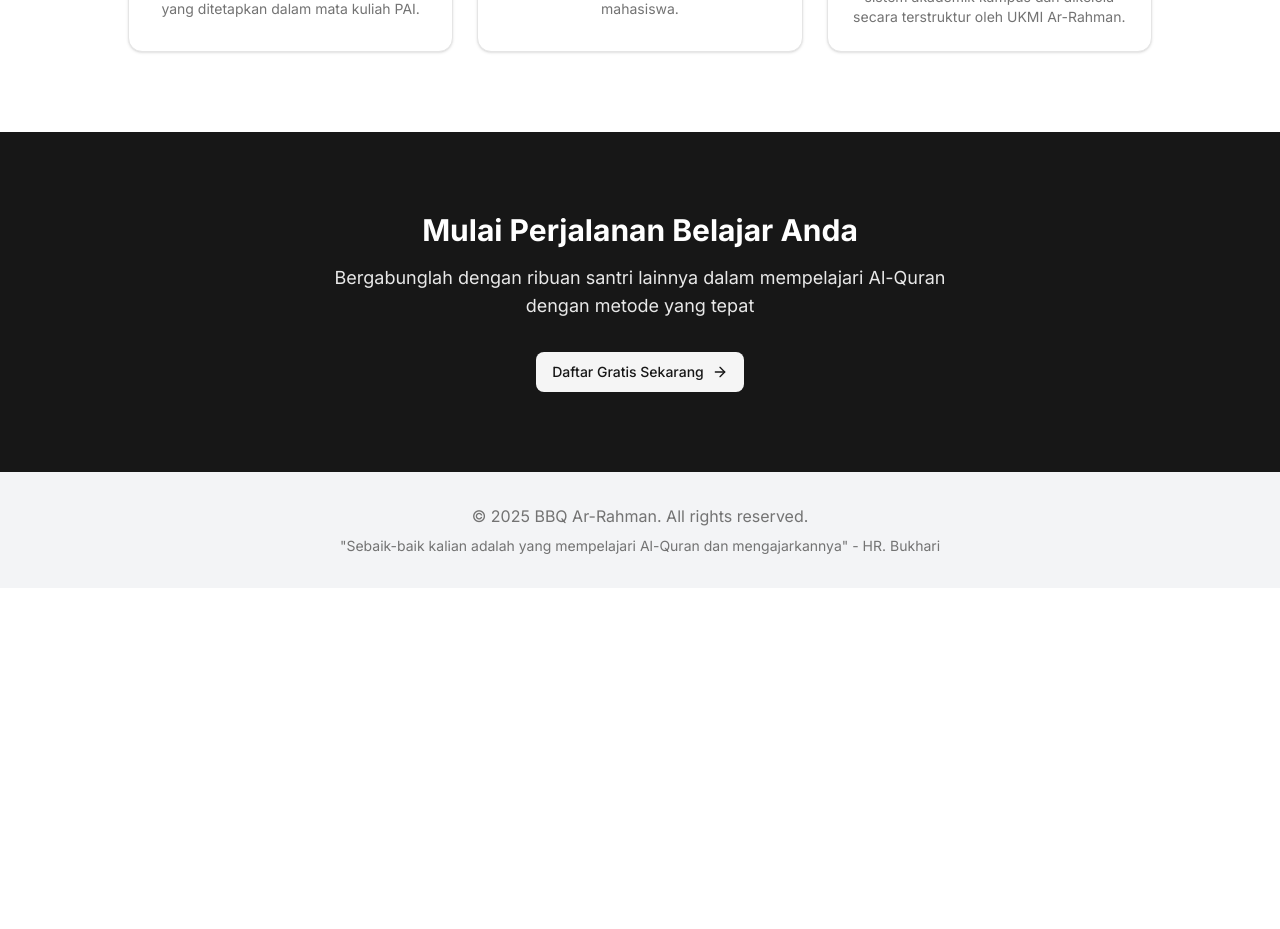
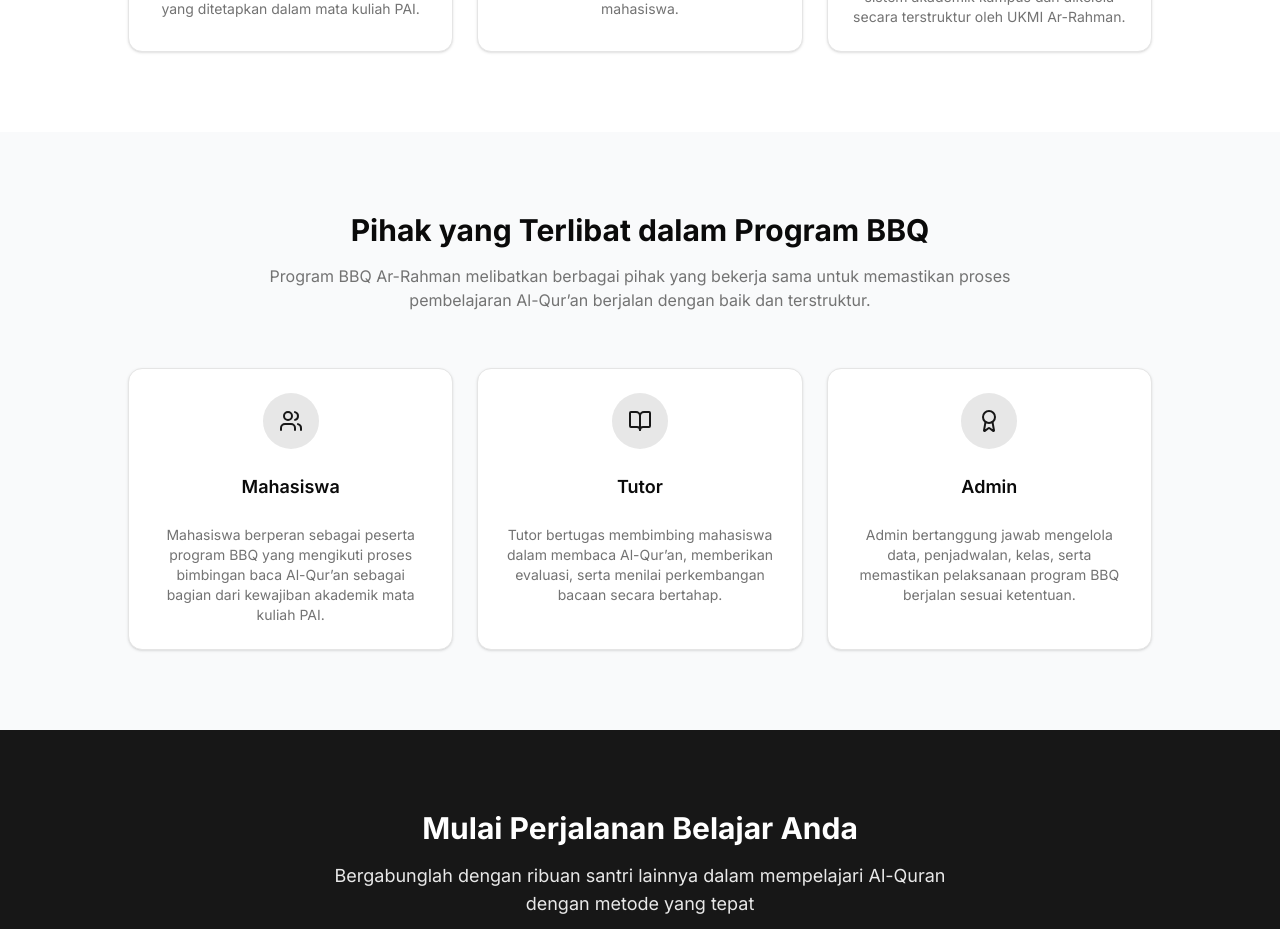
Before and after one commit to Atri-awg/BBQ-ARRRAHMAN, a Next.js app in the folder web/: page / in a window 1280 px wide. Shown: the part 2620-3549 px from the top of the page. Before the commit the page ends 3208 px from the top, so only its background shows below. Built offline with nearby package versions, Linux system fonts and the light colour scheme.

Commit message:
Section User

```diff
--- a/web/src/app/page.tsx
+++ b/web/src/app/page.tsx
@@ -342,6 +342,75 @@ export default function LandingPage() {
   </div>
 </section>
 
+{/* Pihak yang Terlibat Section */}
+<section className="py-20 bg-gray-50">
+  <div className="container mx-auto px-4">
+    <div className="text-center mb-14">
+      <h2 className="text-3xl font-bold mb-4">
+        Pihak yang Terlibat dalam Program BBQ
+      </h2>
+      <p className="text-muted-foreground max-w-3xl mx-auto">
+        Program BBQ Ar-Rahman melibatkan berbagai pihak yang bekerja sama
+        untuk memastikan proses pembelajaran Al-Qur’an berjalan dengan baik
+        dan terstruktur.
+      </p>
+    </div>
+
+    <div className="grid gap-6 md:grid-cols-3 max-w-5xl mx-auto">
+      {/* Mahasiswa */}
+      <Card className="text-center">
+        <CardHeader>
+          <div className="w-14 h-14 mx-auto mb-4 rounded-full bg-primary/10 flex items-center justify-center">
+            <Users className="h-6 w-6 text-primary" />
+          </div>
+          <CardTitle className="text-lg">Mahasiswa</CardTitle>
+        </CardHeader>
+        <CardContent>
+          <p className="text-sm text-muted-foreground">
+            Mahasiswa berperan sebagai peserta program BBQ yang mengikuti
+            proses bimbingan baca Al-Qur’an sebagai bagian dari kewajiban
+            akademik mata kuliah PAI.
+          </p>
+        </CardContent>
+      </Card>
+
+      {/* Pengajar */}
+      <Card className="text-center">
+        <CardHeader>
+          <div className="w-14 h-14 mx-auto mb-4 rounded-full bg-primary/10 flex items-center justify-center">
+            <BookOpen className="h-6 w-6 text-primary" />
+          </div>
+          <CardTitle className="text-lg">Tutor</CardTitle>
+        </CardHeader>
+        <CardContent>
+          <p className="text-sm text-muted-foreground">
+            Tutor bertugas membimbing mahasiswa dalam membaca Al-Qur’an,
+            memberikan evaluasi, serta menilai perkembangan bacaan secara
+            bertahap.
+          </p>
+        </CardContent>
+      </Card>
+
+      {/* Admin */}
+      <Card className="text-center">
+        <CardHeader>
+          <div className="w-14 h-14 mx-auto mb-4 rounded-full bg-primary/10 flex items-center justify-center">
+            <Award className="h-6 w-6 text-primary" />
+          </div>
+          <CardTitle className="text-lg">Admin</CardTitle>
+        </CardHeader>
+        <CardContent>
+          <p className="text-sm text-muted-foreground">
+            Admin bertanggung jawab mengelola data, penjadwalan, kelas,
+            serta memastikan pelaksanaan program BBQ berjalan sesuai ketentuan.
+          </p>
+        </CardContent>
+      </Card>
+    </div>
+  </div>
+</section>
+
+
 
 
 
```
